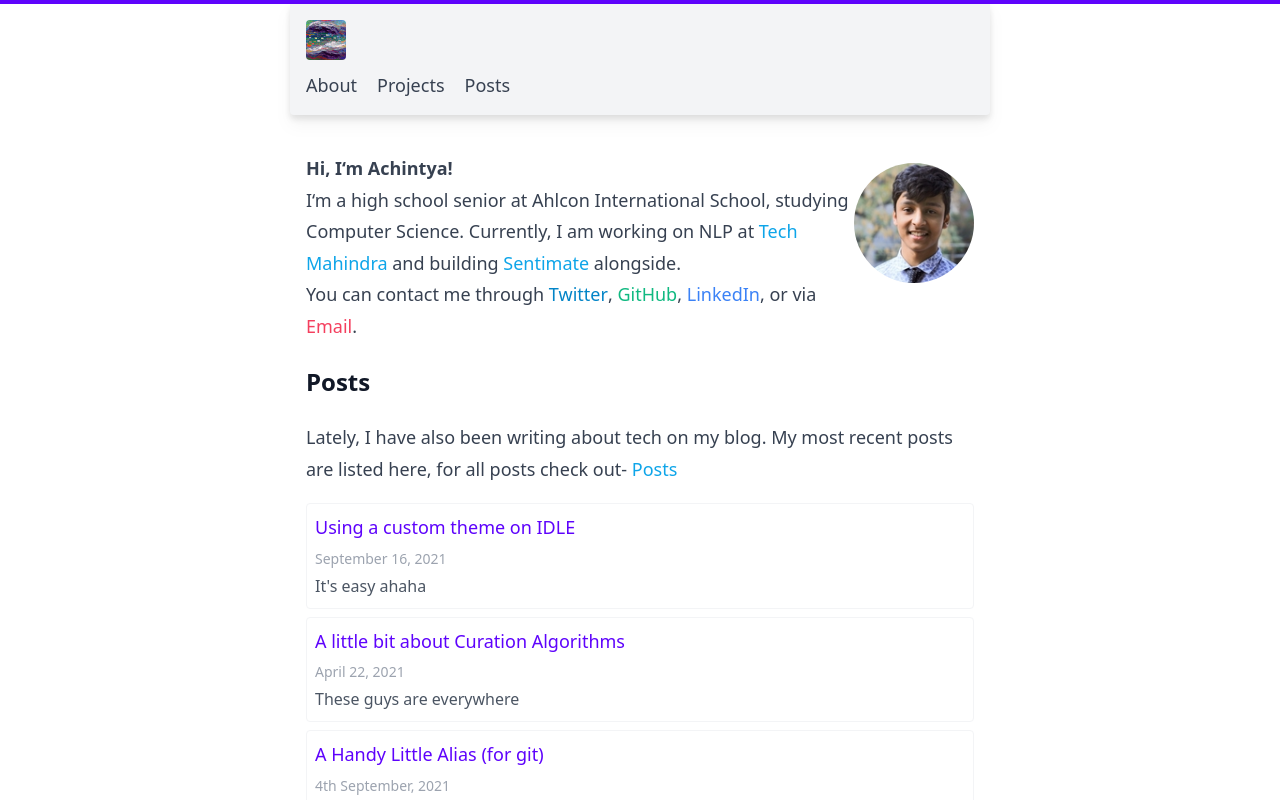
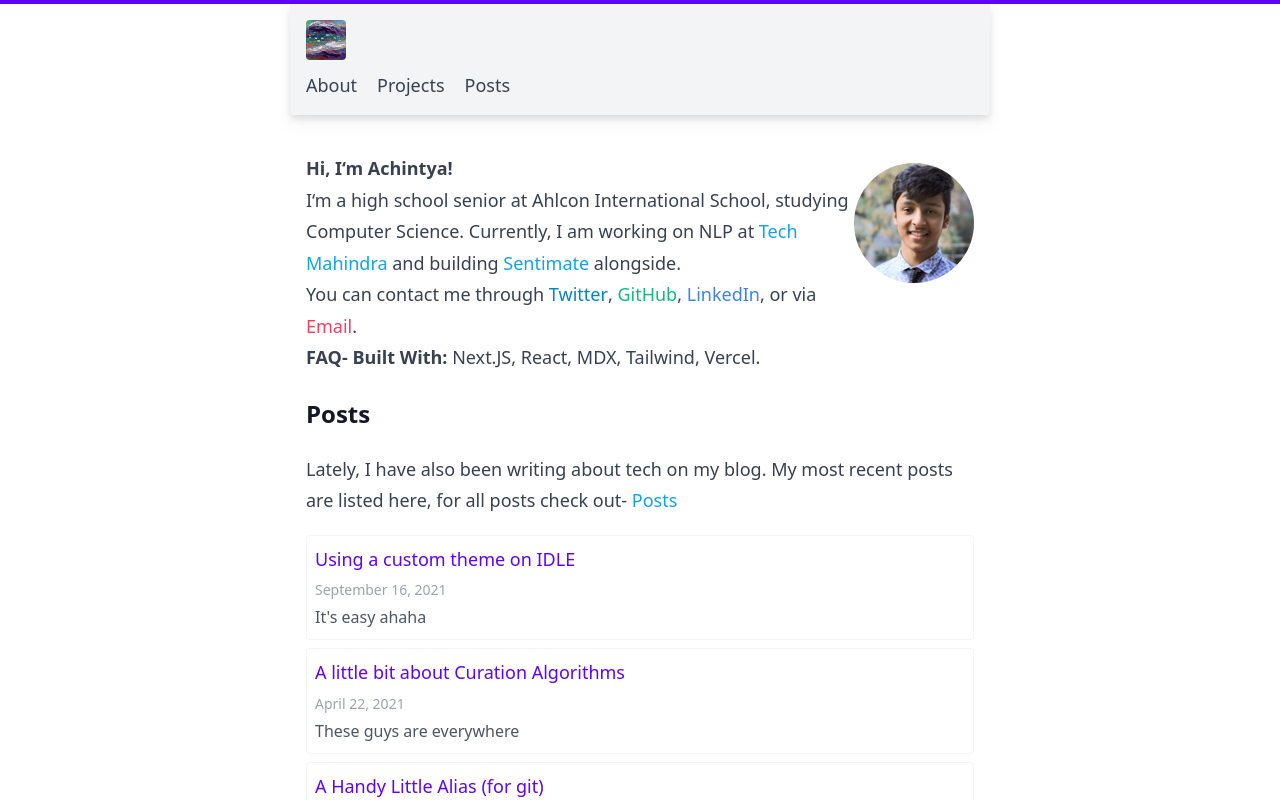
Before and after one commit to achntj/garden, a Next.js app: page / in a window 1280 px wide. Shown: the top 800 px of the page. Built offline with nearby package versions, Linux system fonts and the light colour scheme; no server answers.

Commit message:
Added FAQ tech stack

```diff
--- a/pages/index.js
+++ b/pages/index.js
@@ -53,6 +53,7 @@ export default function Home({ posts }) {
           </a>
           .
           <br />
+          <b>FAQ- Built With:</b> Next.JS, React, MDX, Tailwind, Vercel.
         </p>
       </div>
       <div>
```
